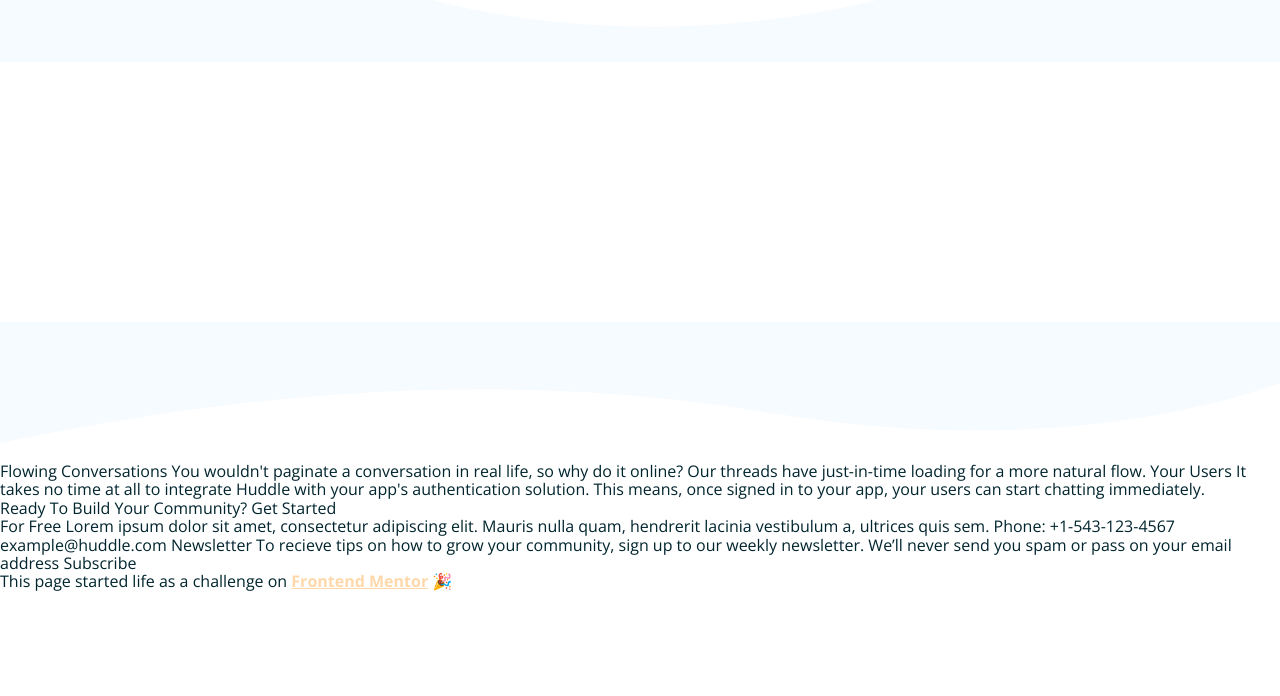
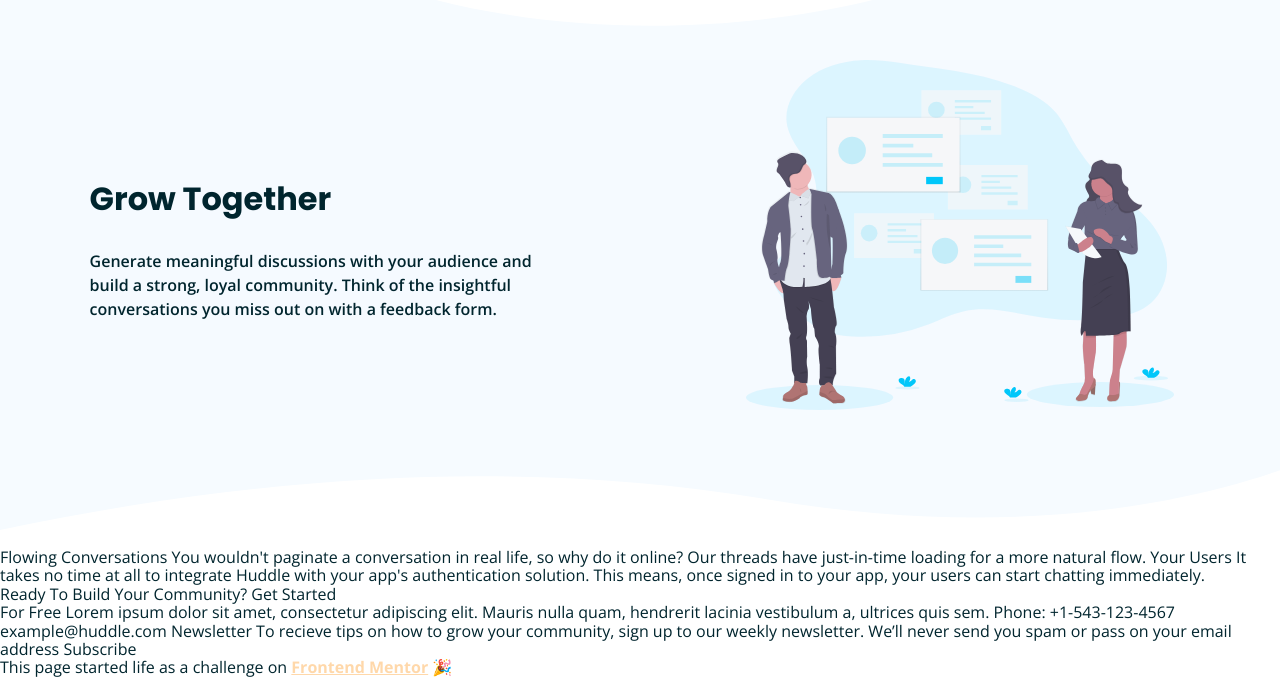
Before and after one commit to daniriian/coding_challenge-11, a website: page index.html in a window 1280 px wide. Shown: the part 104-800 px from the top of the page. Drawn offline with nearby package versions, Linux system fonts and the light colour scheme.

Commit message:
grow together finished

```diff
--- a/index.html
+++ b/index.html
@@ -91,8 +91,21 @@
 </div> -->
 
   <section class="grow-together">
+    <div class="motto">
+      <div class="motto-image flex-center">
+        <img src="/images/illustration-grow-together.svg" alt="grow together">
+      </div>
+      <div class="text">
+          <h2>Grow Together</h2>
 
-    <div class="inner"></div>
+          <p class="motto-paragraph">
+            Generate meaningful discussions with your audience and build
+            a strong, loyal community. Think of the insightful conversations you miss
+            out on with a feedback form.
+          </p>
+
+      </div>
+    </div>
 
   </section>
 
--- a/scss/modules/grow_together.scss
+++ b/scss/modules/grow_together.scss
@@ -8,47 +8,82 @@
 	}
 
 	height: auto;
-	border: 1px solid transparent;
+	min-height: 400px;
+	// padding-top: 110px;
+
 	@include extra-large {
 		background-size: 1680px;
 	}
 }
 
-.gt-img {
-	height: 400px;
-	// width: auto;
-	background: url("/images/illustration-grow-together.svg") center center no-repeat;
-	background-size: contain;
+.motto {
+	display: flex;
+	flex-direction: column;
+
+	@include medium-and-above {
+		flex-direction: row;
+	}
 }
 
-.motto {
+.motto-image {
+	margin-top: 110px;
+	background-color: $VeryPaleBlue;
 	height: 200px;
+
+	// @include small-and-above {
+	// 	margin-top: 165px;
+	// }
+	img {
+		height: 100%;
+	}
+	@include small-and-above {
+		height: 350px;
+		margin-top: 164px;
+	}
+	@include medium-and-above {
+		width: 50%;
+	}
+}
+
+.text {
+	height: 200px;
+	background-color: $VeryPaleBlue;
+	margin-bottom: 50px;
+	display: flex;
+	flex-direction: column;
+	justify-content: center;
+	align-items: center;
 	text-align: center;
+	padding: 0 7%;
+	h2 {
+		padding: 2rem 0;
+	}
+	p {
+		line-height: 1.5rem;
+	}
+
+	@include small-and-above {
+		margin-bottom: 138px;
+	}
+
 	@include medium-and-above {
+		width: 50%;
+		order: -1;
+		height: 350px;
+		margin-top: 164px;
 		text-align: left;
-		margin: 80px auto;
-		padding: 0 5%;
-	}
-	h2 {
-		padding-top: 2rem;
-		padding-bottom: 2rem;
-		@include medium-and-above {
-			text-align: left;
+		align-items: flex-start;
+		font-weight: 600;
+
+		h2 {
+			font-size: 2rem;
+			font-weight: 700;
 		}
 	}
 }
 
-.motto-paragraph {
-	font-size: 0.9rem;
-	line-height: 1.3rem;
+.flex-center {
+	display: flex;
+	justify-content: center;
+	align-items: center;
 }
-
-.bg-color-fill {
-	background-color: $VeryPaleBlue;
-}
-
-.inner {
-	height: 400px;
-	margin-top: 112px;
-	margin-bottom: 52px;
-}
```
Also changed, not shown: css/styles.css.
